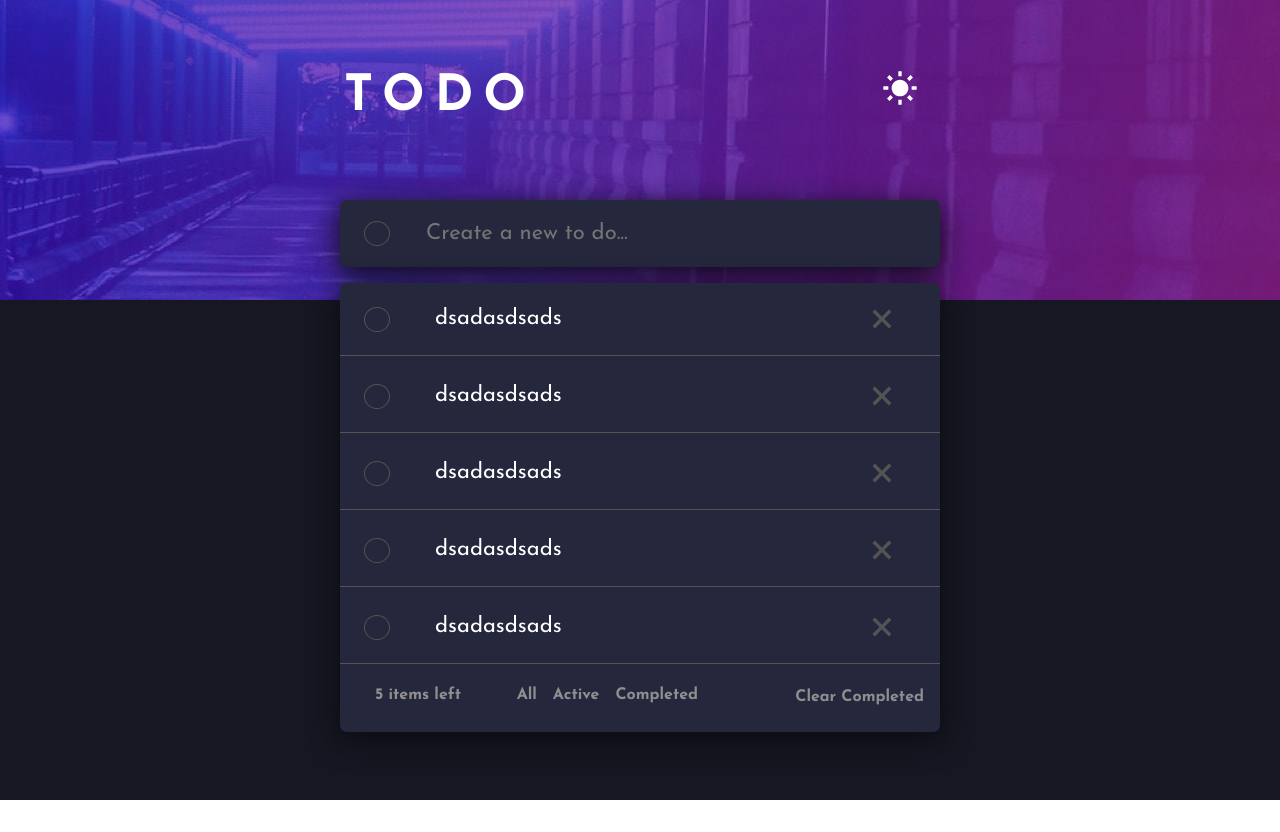
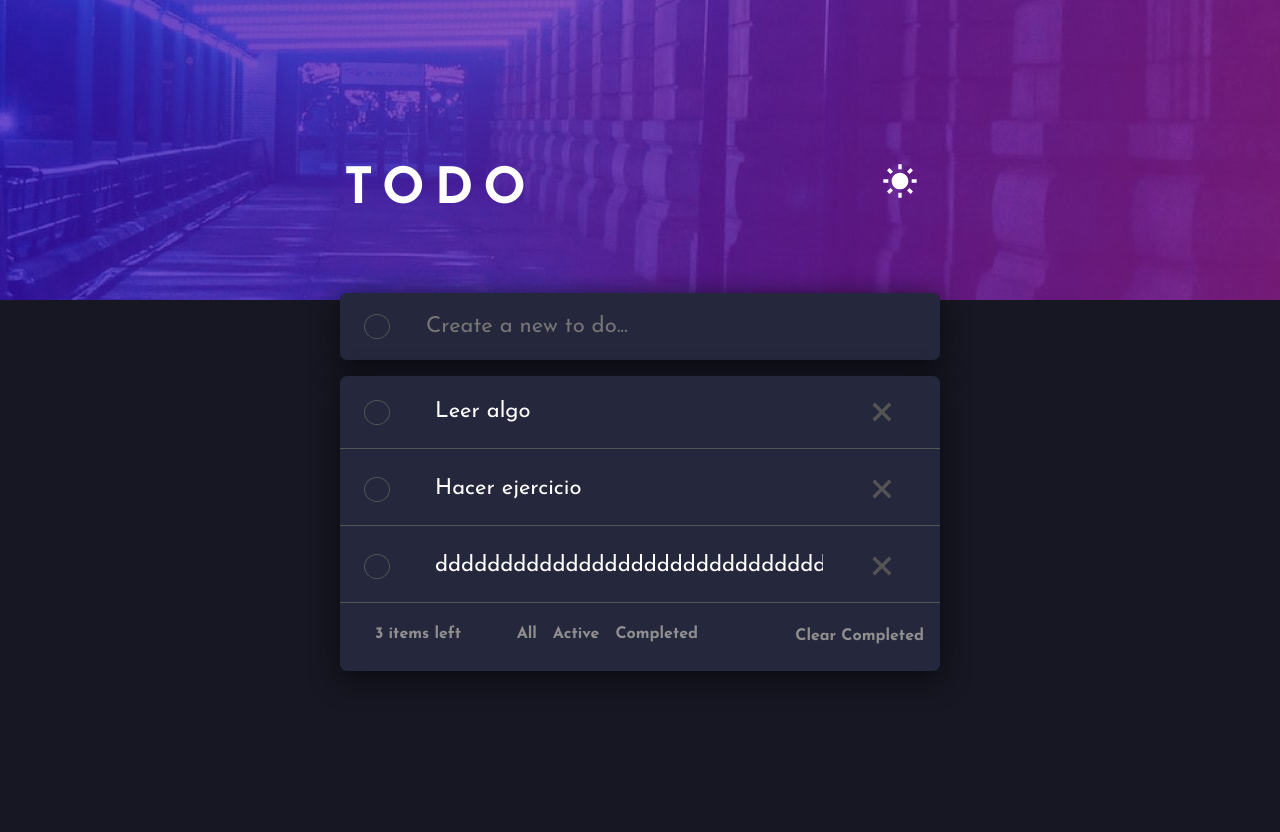
Before and after one commit to jeva2002/todo-app, a React (Create React App) app: page / in a window 1280 px wide. Before the commit the page ends 800 px from the top, so only its background shows below. Built offline with nearby package versions, Linux system fonts and the light colour scheme; data requests are answered from the project's data file.

Commit message:
detalles

```diff
--- a/data/db.json
+++ b/data/db.json
@@ -1,29 +1,19 @@
 {
   "posts": [
     {
-      "text": "dsadasdsads",
+      "text": "Leer algo",
       "state": "pending",
       "id": 1
     },
     {
-      "text": "dsadasdsads",
-      "state": "pending",
-      "id": 2
-    },
-    {
-      "text": "dsadasdsads",
+      "text": "Hacer ejercicio",
       "state": "pending",
       "id": 3
     },
     {
-      "text": "dsadasdsads",
+      "text": "ddddddddddddddddddddddddddddddddddddddddddddddddddddddddddd",
       "state": "pending",
-      "id": 17
-    },
-    {
-      "text": "dsadasdsads",
-      "state": "pending",
-      "id": 18
+      "id": 4
     }
   ]
 }
--- a/src/components/CreateTodo.tsx
+++ b/src/components/CreateTodo.tsx
@@ -49,11 +49,11 @@ const CreateTodo = () => {
             border: 'none',
             outline: 'none',
             backgroundColor: 'transparent',
+            appearance: 'none',
           }}
           placeholder='Create a new to do...'
           name='text'
           onChange={(e) => {
-            console.log();
             setNewTodo({
               text: e.target.value,
               state: newTodo.state,
--- a/src/components/TodoList.tsx
+++ b/src/components/TodoList.tsx
@@ -7,7 +7,6 @@ import { getLeftItems } from '../view/Home';
 import { ListContext } from '../view/Home';
 
 const TodoList = () => {
-
   const [filter, setFilter] = useState('');
   const {setTodoList, setLeftItems, todoList, leftItems } = useContext(ListContext);
 
--- a/src/view/Home.tsx
+++ b/src/view/Home.tsx
@@ -38,7 +38,7 @@ function Home() {
     <ListContext.Provider
       value={{ todoList, setTodoList, leftItems, setLeftItems }}
     >
-      <div className={theme}>
+      <div className={theme + ' p-3'}>
         <main
           className={`d-flex flex-column align-items-sm-center justify-content-sm-center p-sm-3 py-5`}
         >
```
Also changed, not shown: src/components/RenderTodoes.tsx (+6 -16 lines).
